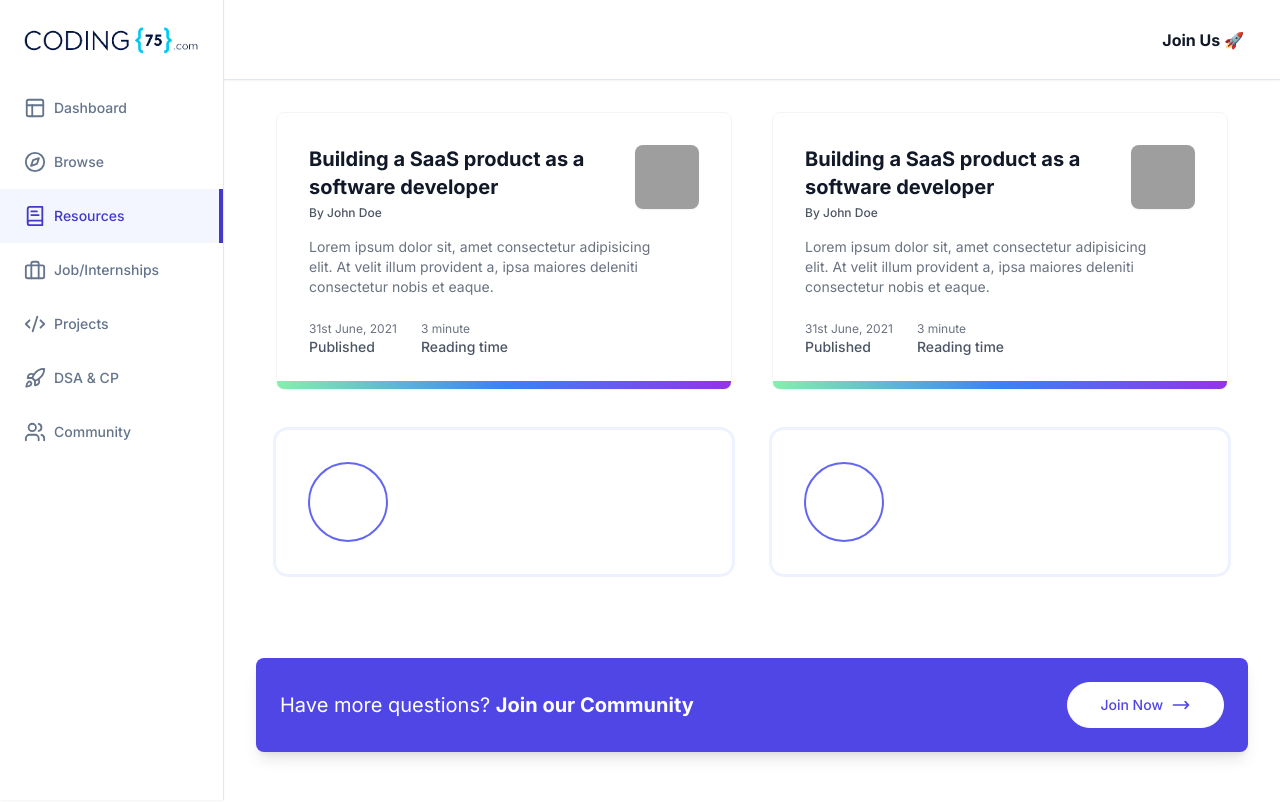
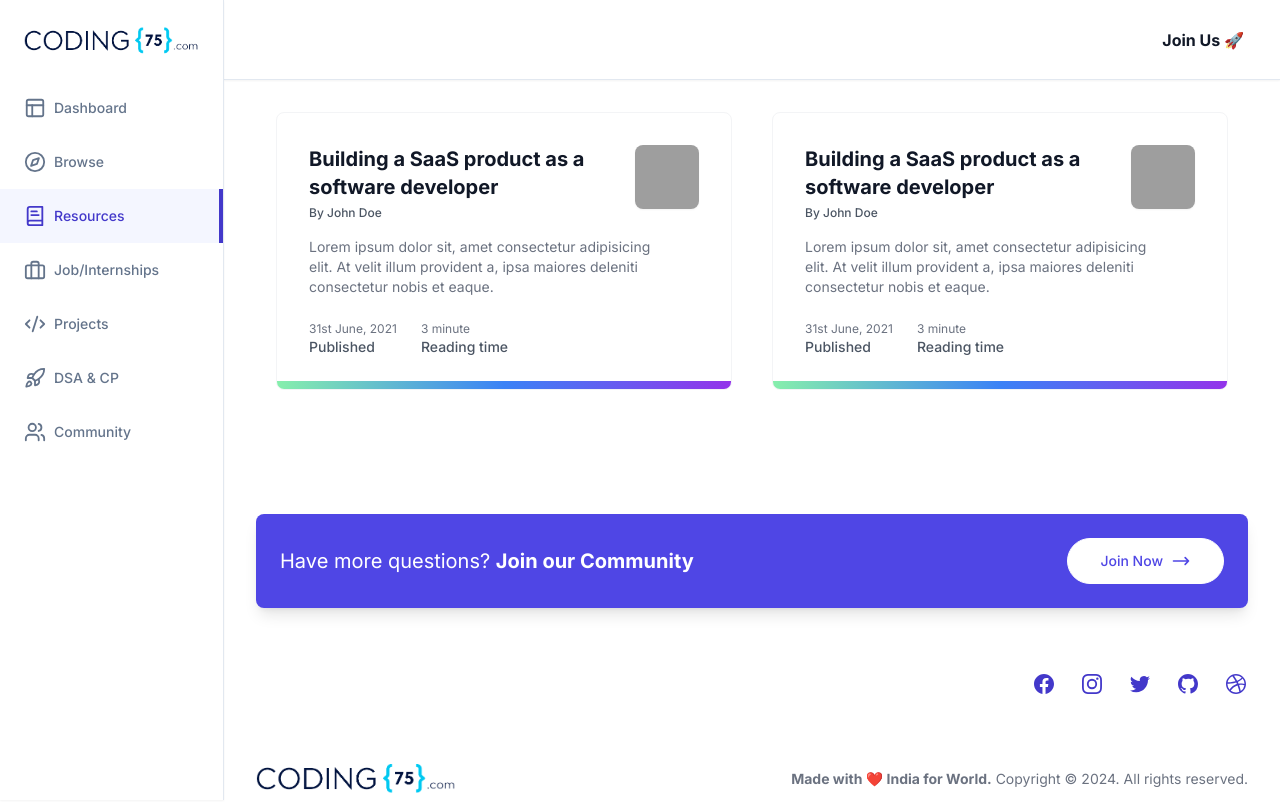
Before and after one commit to imabhinavawasthi/coding75-app, a Next.js app: page /resources in a window 1280 px wide. Shown: the top 802 px of the page. Built offline with nearby package versions, Linux system fonts and the light colour scheme; grey boxes are pictures that could not be loaded.

Commit message:
fix build

```diff
--- a/app/(dashboard)/(routes)/dashboard/_components/dashboard-header.tsx
+++ b/app/(dashboard)/(routes)/dashboard/_components/dashboard-header.tsx
@@ -3,7 +3,7 @@ import PageHeaders from "@/components/page-headers";
 const DashboardHeader = () => {
     return (
         <div>
-            <PageHeaders heading=" Welcome Back !" description="Start Learning 🚀" b1text="View Website" b1link="https://crackdsa.com" b2link="Share" b2text="Share" />
+            <PageHeaders heading=" Welcome Back !" description="Start Learning 🚀" b1text="View Website" b1link="https://crackdsa.com" />
         </div>
     );
 }
--- a/app/(dashboard)/(routes)/dashboard/page.tsx
+++ b/app/(dashboard)/(routes)/dashboard/page.tsx
@@ -10,7 +10,7 @@ export default function DashboardPage() {
       <div className="grid lg:grid-cols-2 grid-cols-1">
         <div className="p-5">
           <div className="pt-3">
-            <ResourceCard2 />
+            {/* <ResourceCard2 /> */}
           </div>
           <div className="pt-3">
             <ResourceCard />
--- a/app/(dashboard)/(routes)/projects/page.tsx
+++ b/app/(dashboard)/(routes)/projects/page.tsx
@@ -8,7 +8,7 @@ const ProjectsPage = () => {
         <div>
             <div className="container">
                 <div className="mt-3">
-                    <PageHeaders heading="Projects Hub 🔥: Explore, Learn, Create 🚀" description="Explore a variety of coding projects—web development, mobile apps, machine learning, and more. From beginners to experienced coders, find inspiration and hands-on learning in our curated collection. 🚀" b1text="Button" b1link={undefined} b2text="Button" b2link={undefined} />
+                    <PageHeaders heading="Projects Hub 🔥: Explore, Learn, Create 🚀" description="Explore a variety of coding projects—web development, mobile apps, machine learning, and more. From beginners to experienced coders, find inspiration and hands-on learning in our curated collection. 🚀" b1text="Button" b1link={undefined}/>
                 </div>
                 <div className="mt-3">
                     <div className="grid lg:grid-cols-2 grid-cols-1">
--- a/app/(dashboard)/(routes)/resources/page.tsx
+++ b/app/(dashboard)/(routes)/resources/page.tsx
@@ -15,10 +15,10 @@ const ResourcesPage = () => {
             </div>
             <div className="grid lg:grid-cols-2 grid-cols-1">
                 <div className="p-5">
-                    <ResourceCard2 />
+                    {/* <ResourceCard2 /> */}
                 </div>
                 <div className="p-5">
-                    <ResourceCard2 />
+                    {/* <ResourceCard2 /> */}
                 </div>
             </div>
         </div>
```
